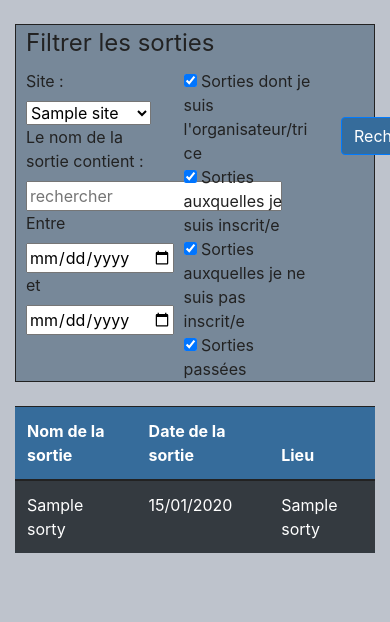
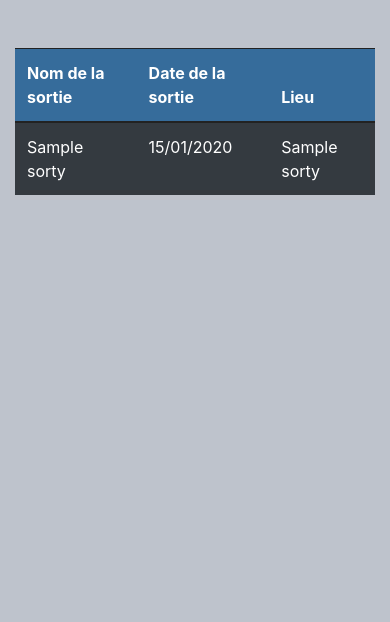
Before and after one commit to Vonder85/Sortir_ENI, a Symfony app: template templates/main/homePage.html.twig in a window 390 px wide; the page is wider, and only the part inside the window is pictured. Shown: the part 88-710 px from the top of that part. Run offline with Twig, Linux system fonts and the light colour scheme; the template is opened without the code that fills it: most values are stand-ins (such as "Sample title", 1, 10 or a date in 2020); some libraries are stand-ins or nearby versions.

Commit message:
Version Smartphone a jour

```diff
--- a/public/Style/style.css
+++ b/public/Style/style.css
@@ -9,6 +9,9 @@ body {
       display: none;
     }
     #clotureSortie,#organisateur,#nbInscrit,#actions,#etatSortie,#inscrit{
+        display: none;
+    }
+    .jen{
         display: none;
     }
 }
@@ -36,6 +39,7 @@ tr {
     width:150px;
     padding:0 5px 0 0
 }*/
+
 
 .flash{
     padding: 20px;
@@ -67,11 +71,11 @@ tr {
 
 
 #sortiesFilterss{
-    border-color: #222222;
-    border-radius: inherit;
-    background-color: lightslategray;
-    color: #222222;
-}
+     border-color: #222222;
+     border-radius: inherit;
+     background-color: lightslategray;
+     color: #222222;
+ }
 
 .dark-mode {
 
--- a/templates/include/_nav.html.twig
+++ b/templates/include/_nav.html.twig
@@ -30,7 +30,7 @@
                 </li>
             {% endif %}
             {% if is_granted('ROLE_ADMIN') %}
-                <li class="nav-item">
+                <li class="nav-item" id="sortiesFilters">
                     <a class="nav-link text-white" href="{{ path('admin_home') }}">Admin</a>
                 </li>
             {% endif %}
--- a/templates/main/homePage.html.twig
+++ b/templates/main/homePage.html.twig
@@ -3,7 +3,7 @@
 {% block title %}Accueil | {{ parent() }}{% endblock %}
 
 {% block body %}
-    <div id="sortiesFilterss" class="card">
+    <div id="sortiesFilterss" class="card jen">
         <form action="">
             <fieldset>
                 <legend>Filtrer les sorties</legend>
@@ -35,9 +35,8 @@
                         {% endif %}
 
                         <label for="dateDebut">Entre </label>
-                        {% if sortiesCriteria.dateDebut != null %}
-                            <input type="date" name="dateDebut"
-                                   value="{{ sortiesCriteria.dateDebut | date("d/m/Y'") }}">
+                        {%  if sortiesCriteria.dateDebut != null %}
+                            <input type="date" name="dateDebut" value="{{ sortiesCriteria.dateDebut | date("d/m/Y'") }}">
                         {% else %}
                             <input type="date" name="dateDebut">
                         {% endif %}
@@ -51,26 +50,17 @@
 
                     </div>
                     <div class="col-5">
-                        <input type="checkbox"
-                               name="checkbox1" {% set coche = sortiesCriteria.organisateur == true?"checked":"" %}{{ coche }}>
-                        Sorties dont je suis l'organisateur/trice <br>
+                        <input type="checkbox" name="checkbox1" {% set coche = sortiesCriteria.organisateur == true?"checked":"" %}{{ coche }}> Sorties dont je suis l'organisateur/trice <br>
 
-                        <input type="checkbox"
-                               name="checkbox2" {% set coche = sortiesCriteria.inscrit == true?"checked":"" %}{{ coche }}>
-                        Sorties auxquelles je suis inscrit/e <br>
+                        <input type="checkbox" name="checkbox2" {% set coche = sortiesCriteria.inscrit == true?"checked":"" %}{{ coche }}> Sorties auxquelles je suis inscrit/e <br>
 
-                        <input type="checkbox"
-                               name="checkbox3" {% set coche = sortiesCriteria.pasInscrit == true?"checked":"" %}{{ coche }}>
-                        Sorties auxquelles je ne suis pas inscrit/e <br>
+                        <input type="checkbox" name="checkbox3" {% set coche = sortiesCriteria.pasInscrit == true?"checked":"" %}{{ coche }}> Sorties auxquelles je ne suis pas inscrit/e <br>
 
-                        <input type="checkbox"
-                               name="checkbox4" {% set coche = sortiesCriteria.sortiePassee == true?"checked":"" %}{{ coche }}>
-                        Sorties passées <br>
+                        <input type="checkbox" name="checkbox4" {% set coche = sortiesCriteria.sortiePassee == true?"checked":"" %}{{ coche }}> Sorties passées <br>
                     </div>
                     <div class="col-2">
                         <br><br>
                         <input type="submit" value="Rechercher" class="btn btn-primary">
-
                     </div>
                 </div>
             </fieldset>
@@ -112,12 +102,10 @@
                         {% endif %}
                         <td id="organisateur">{{ sortie.firstname }} {{ sortie.lastname | first }}.</td>
                         <td id="actions">
-                            {% if sortie.id in userSorties %}{% else %}
-                                {% if sortie.deadlineRegistration >  date() and sortie.etatname == "Ouverte" %}
-                                    <a href="{{ path('sortie_inscription',{'id': sortie.id, 'csrf': csrf_token('sortie_inscription_'~sortie.id)}) }}">
-                                        <img src="{{ asset('pictures/book.svg') }}" alt="S'inscrire"
-                                             class="icon_action"></a>
-                                {% endif %}
+                            {% if sortie.deadlineRegistration >  date() and sortie.etatname == "Ouverte" %}
+                                <a href="{{ path('sortie_inscription',{'id': sortie.id, 'csrf': csrf_token('sortie_inscription_'~sortie.id)}) }}">
+                                    <img src="{{ asset('pictures/book.svg') }}" alt="S'inscrire"
+                                         class="icon_action"></a>
                             {% endif %}
                             {% if sortie.organisateurid == app.user.id %}
                                 {% if sortie.etatname is not same as ('Annulée') %}
```
